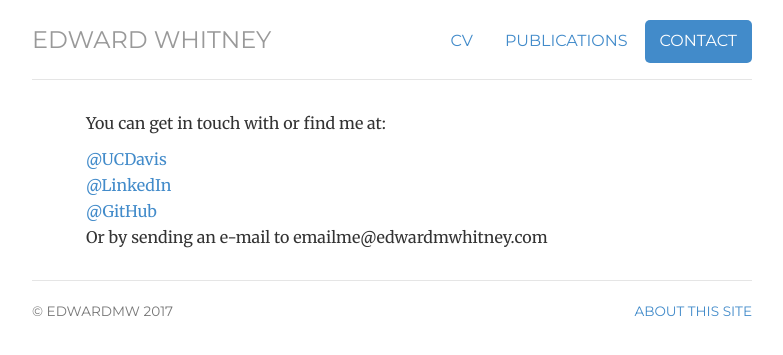
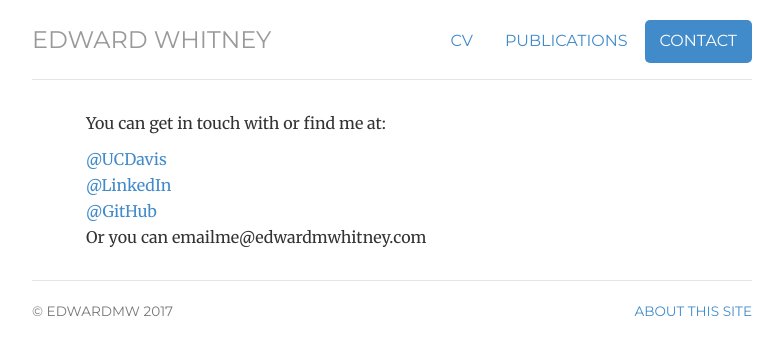
Before and after one commit to edwardmw/edwardmwhitney, a Jekyll site: the page built from contact/index.html, in a window 1280 px wide. Shown: the top 355 px of the page, without its empty margins (248-1031 px from the left). Built offline with Jekyll 4.4.1, drawn with Linux system fonts in a browser that asks for light colours.

Commit message:
commit1.596

```diff
--- a/contact/index.html
+++ b/contact/index.html
@@ -16,7 +16,7 @@ description: Contact information for Edward Whitney, a PhD Student, Development
 	<li><a href="http://linkedin.com/in/edwardmwhitney/">@LinkedIn</a></li>
 	<li><a href="http://github.com/edwardmw">@GitHub</a></li>
 	<!-- <li><a href="http://dribbble.com/jmcglone">@Dribbble</a></li> -->
-	<li>Or by sending an e-mail to <span class="obfuscate">moc.yentihwmdrawde@emliame</span></li>
+	<li>Or you can <span class="obfuscate">moc.yentihwmdrawde@emliame</span></li>
 	</ul>
 
 </div>
```
